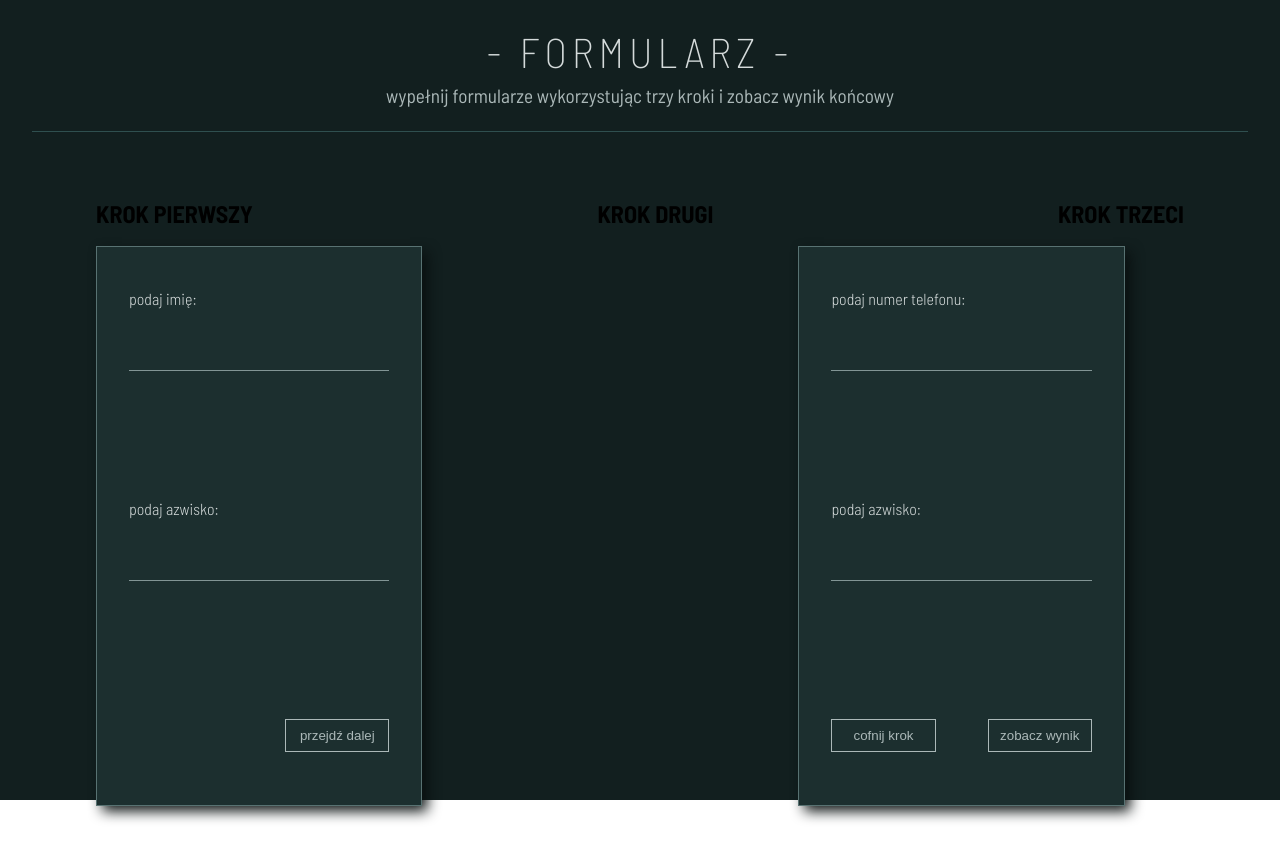
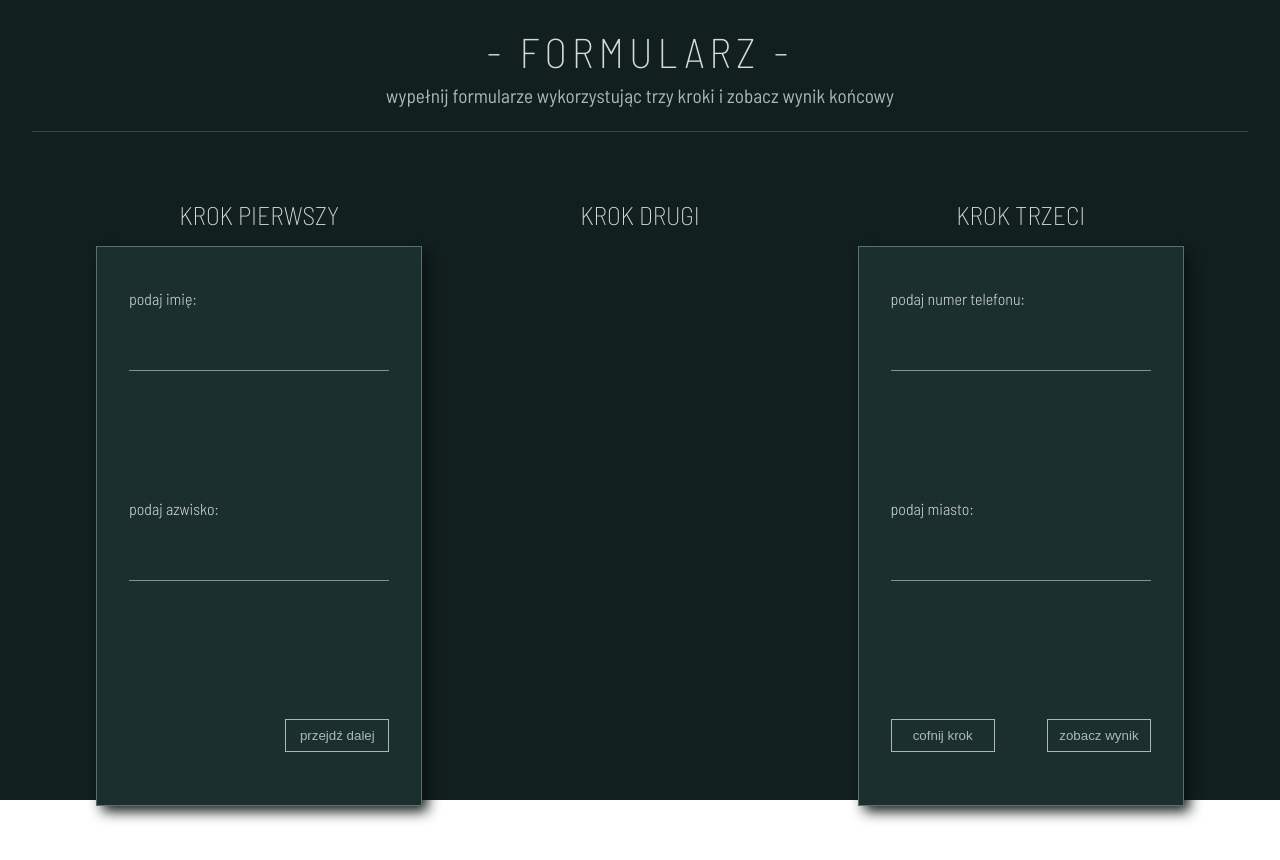
Before and after one commit to Scorpion19702022/React_Mentor_018_MULTI_STEP_FORM_and_TEST, a React (Vite) app: page / in a window 1280 px wide. Shown: the top 860 px of the page. Built offline with nearby package versions, Linux system fonts and the light colour scheme.

Commit message:
added styles

```diff
--- a/src/Components/MultiStepForm/MultiStepForm.module.css
+++ b/src/Components/MultiStepForm/MultiStepForm.module.css
@@ -32,8 +32,30 @@
 	justify-content: space-between;
 }
 
+.heading_step_one,
+.heading_step_two,
+.heading_step_three {
+	width: 30%;
+	text-align: center;
+	color: var(--color-dark02);
+	font-weight: 200;
+	font-size: 1.6em;
+}
+
+.heading_step_one:disabled,
+.heading_step_two:disabled,
+.heading_step_three:disabled {
+	width: 30%;
+	text-align: center;
+	color: var(--color-dark06);
+	font-weight: 200;
+	font-size: 1.6em;
+}
+
 .box_steps {
 	width: 100%;
 	height: 560px;
 	display: flex;
+	justify-content: space-between;
+	align-items: center;
 }
--- a/src/Components/MultiStepForm/MultiStepForm.tsx
+++ b/src/Components/MultiStepForm/MultiStepForm.tsx
@@ -12,9 +12,9 @@ const MultiStepForm = () => {
 	return (
 		<main className={styles.wrapper}>
 			<div className={styles.box_heading}>
-				<h2>{`krok pierwszy`.toLocaleUpperCase()}</h2>
-				<h2>{`krok drugi`.toLocaleUpperCase()}</h2>
-				<h2>{`krok trzeci`.toLocaleUpperCase()}</h2>
+				<h2 className={styles.heading_step_one}>{`krok pierwszy`.toLocaleUpperCase()}</h2>
+				<h2 className={styles.heading_step_two}>{`krok drugi`.toLocaleUpperCase()}</h2>
+				<h2 className={styles.heading_step_three}>{`krok trzeci`.toLocaleUpperCase()}</h2>
 			</div>
 			<div className={styles.box_steps}>
 				<StepOne isStepOne={step} />
--- a/src/Components/StepThree/StepThree.tsx
+++ b/src/Components/StepThree/StepThree.tsx
@@ -40,7 +40,7 @@ const StepThree = () => {
 					</div>
 				</div>
 				<div className={styles.box_inputs}>
-					<label className={styles.label}>podaj azwisko:</label>
+					<label className={styles.label}>podaj miasto:</label>
 					<input className={styles.input} type='text' {...register('city', validationForm.cityName)} />
 					<div className={styles.box_error}>
 						{errors.city?.message && <span className={styles.error}>{errors.city.message}</span>}
```
